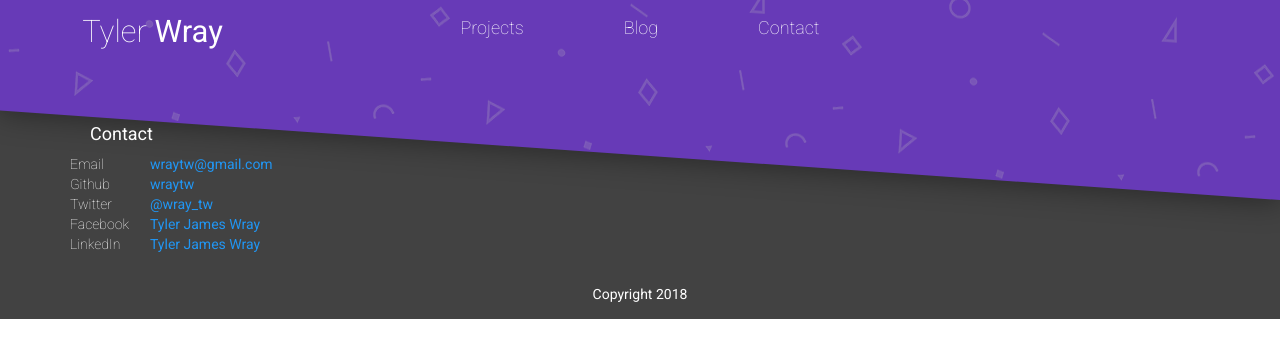
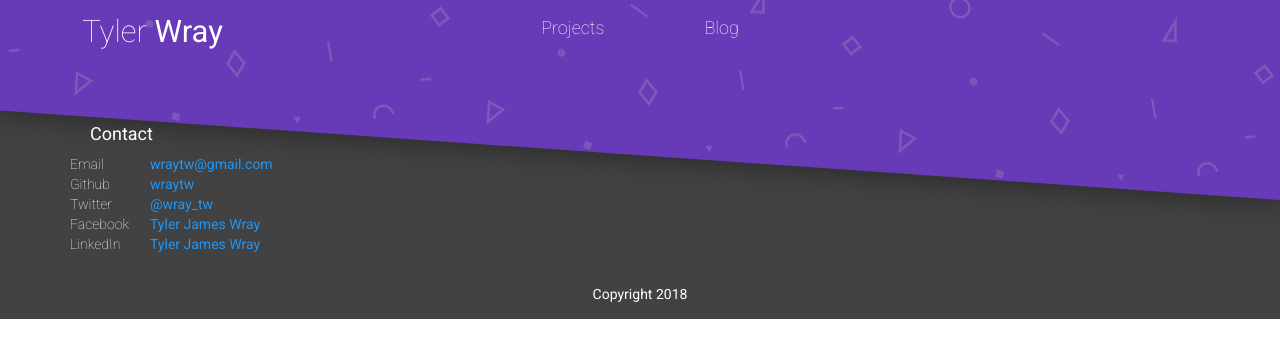
Before and after one commit to tylerwray/tylerwray.me, a React app: page /contact in a window 1280 px wide. Shown: the top 358 px of the page. Built offline with nearby package versions, Linux system fonts and the light colour scheme; what flux would draw is missing.

Commit message:
Editing the navigation link

```diff
--- a/src/components/NavBar.js
+++ b/src/components/NavBar.js
@@ -64,9 +64,7 @@ class NavBar extends Component {
             </Col>
             <Col className="Pages" sm={8} xsHidden>
               {NavStore.navItems.map((item, key) => (
-                <Link key={key} className="Nav-item" to={item.href}>
-                  {item.name}
-                </Link>
+                <a key={key} className="Nav-item" href={item.href}>{item.name}</a>
               ))}
             </Col>
           </Row>
--- a/src/components/SideNav.js
+++ b/src/components/SideNav.js
@@ -1,6 +1,5 @@
 import React from 'react';
 import PropTypes from 'prop-types';
-import { Link } from 'react-router-dom';
 
 import '../styles/SideNav.css';
 
@@ -9,7 +8,7 @@ const SideNav = ({ open, navItems, closeSideNav }) => (
     <div className="SideNav-overlay" open={open} onClick={closeSideNav}></div>
     <div className="SideNav" open={open}>
       {navItems.map((item, key) =>
-        <Link key={key} className="SideNav-Item" onClick={closeSideNav} to={item.href}>{item.name}</Link>
+        <a key={key} className="SideNav-Item" onClick={closeSideNav} href={item.href}>{item.name}</a>
       )}
     </div>
   </div>
--- a/src/scenes/App.js
+++ b/src/scenes/App.js
@@ -4,7 +4,6 @@ import MuiThemeProvider from 'material-ui/styles/MuiThemeProvider';
 
 import Header from '../components/Header';
 import Profile from '../scenes/Profile';
-import Blog from '../scenes/Blog';
 import Projects from '../scenes/Projects';
 import Contact from '../scenes/Contact';
 import Footer from '../components/Footer';
@@ -17,7 +16,6 @@ const App = () => (
       <div className="App">
         <Header />
         <Route exact={true} path="/" component={Profile} />
-        <Route exact={true} path="/blog" component={Blog} />
         <Route exact={true} path="/projects" component={Projects} />
         <Route exact={true} path="/contact" component={Contact} />
         <Footer />
--- a/src/stores/NavStore.js
+++ b/src/stores/NavStore.js
@@ -11,15 +11,11 @@ class NavStore extends EventEmitter {
     this.navItems = [
       {
         name: 'Projects',
-        href: '/projects'
+        href: 'https://github.com/wraytw?utf8=%E2%9C%93&tab=repositories&q=&type=public&language='
       },
       {
         name: 'Blog',
-        href: '/blog'
-      },
-      {
-        name: 'Contact',
-        href: '/contact'
+        href: 'https://medium.com/@wraytw'
       }
     ];
   }
```
